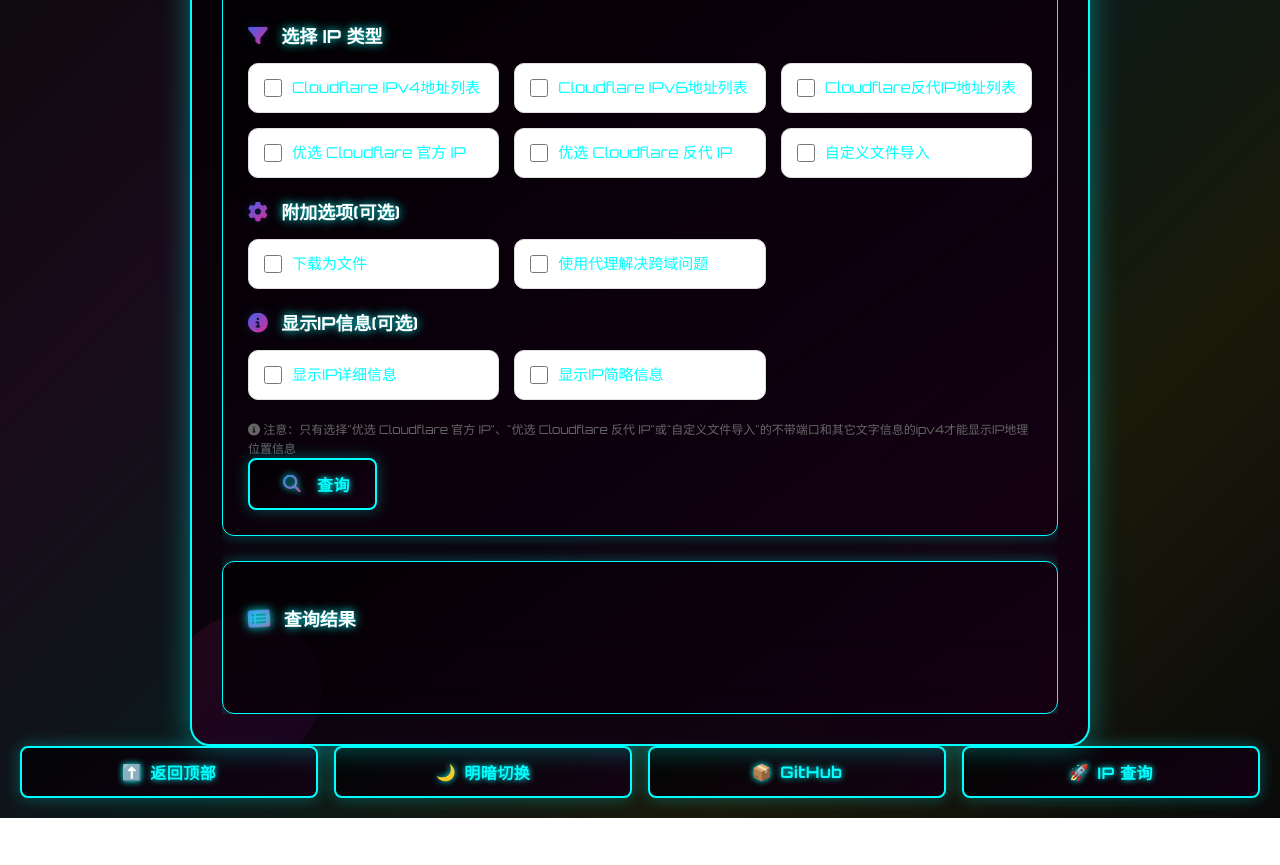
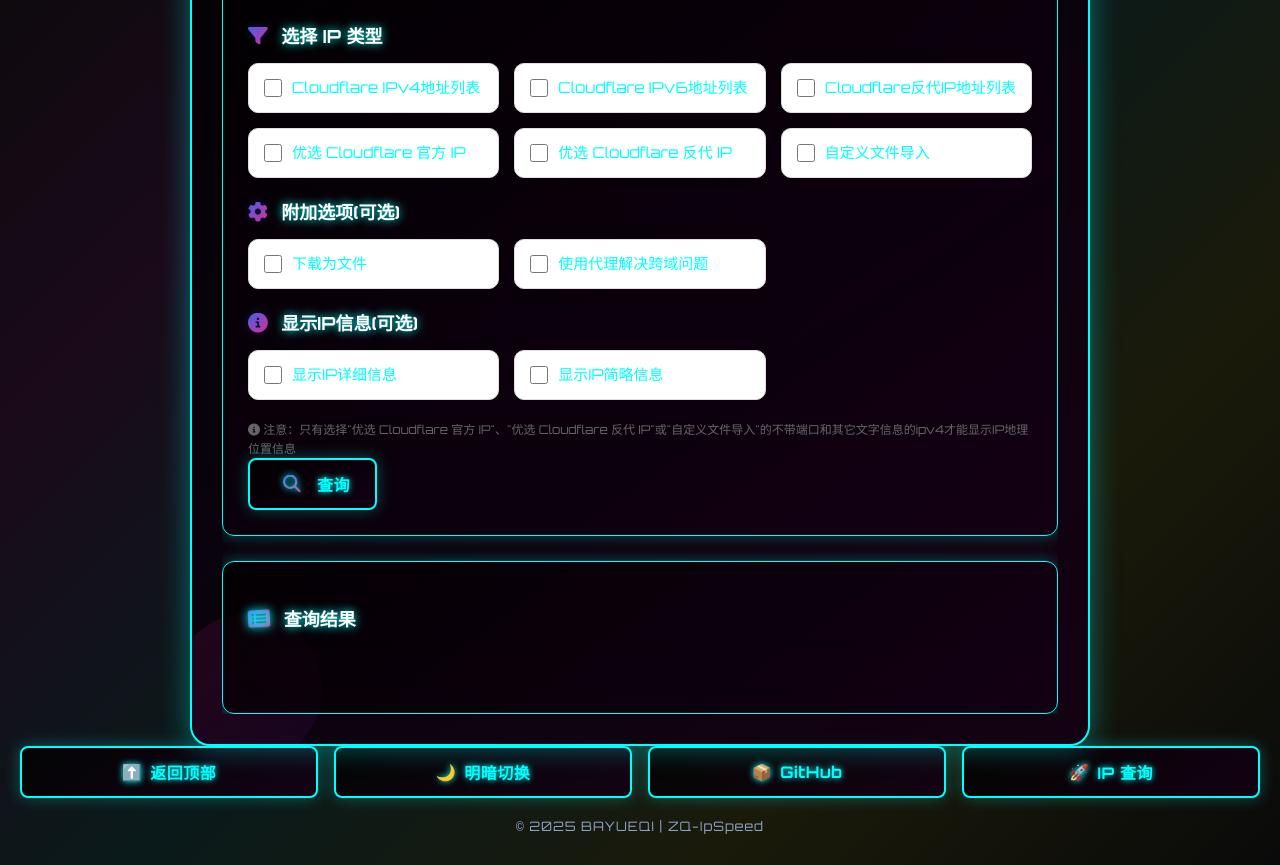
Before and after one commit to BAYUEQI/ZQ-IpSpeed, a website: page public/index.html in a window 1280 px wide. Shown: the part 147-1012 px from the top of the page. Before the commit the page ends 965 px from the top, so only its background shows below. Drawn offline with Linux system fonts and the light colour scheme.

Commit message:
Update index.html

```diff
--- a/public/index.html
+++ b/public/index.html
@@ -78,6 +78,15 @@
     }
     ::-webkit-scrollbar-thumb:hover {
       background: rgba(0,255,255,0.5);
+    }
+    .copyright {
+      text-align: center;
+      font-size: 13px;
+      color: #8fa1c7;
+      margin-top: 18px;
+      margin-bottom: 8px;
+      letter-spacing: 1px;
+      user-select: none;
     }
     </style>
 </head>
@@ -184,6 +193,7 @@
         <span class="button-text">IP 查询</span>
       </button>
     </div>
+    <div class="copyright">© 2025 BAYUEQI | ZQ-IpSpeed</div>
     <script src="script.js"></script>
     <script>
     function scrollToTop() {
```
